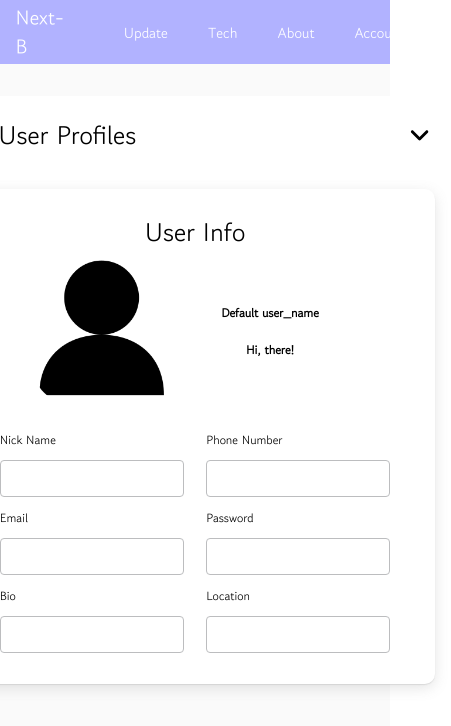
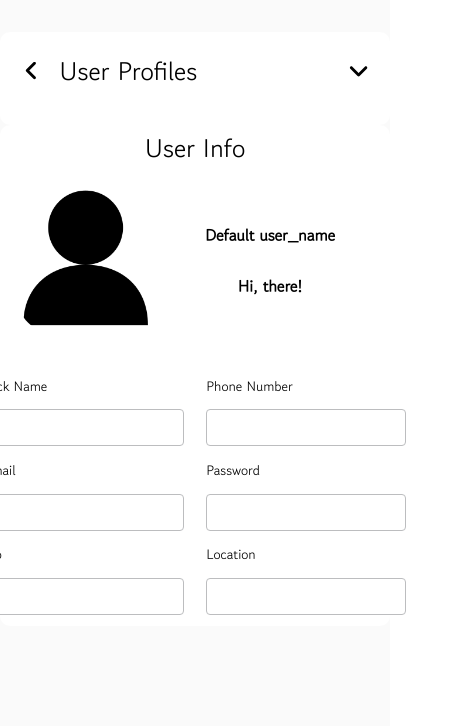
Before and after one commit to kimseonghyoek/NEXT-BLOG, a Next.js app in the folder Next-front/my-blog/: page /profile/setting in a window 390 px wide. Shown: the top 726 px of the page, 451 px wide, since content can reach past the window. Built offline with nearby package versions, Linux system fonts and the light colour scheme.

Commit message:
Today Todo Finished :)

```diff
--- a/Next-front/my-blog/pages/profile/setting.js
+++ b/Next-front/my-blog/pages/profile/setting.js
@@ -8,10 +8,8 @@ import UserInfo from "../../containers/setting/UserInfo";
 const Setting = () => {
   return (
     <div className={styles.set}>
-      <Header />
       <div className={styles.row_set}>
         <SelectSet />
-
         <div className={styles.mainContent}>
           <UserInfo/>
         </div>
--- a/Next-front/my-blog/styles/Setting.module.scss
+++ b/Next-front/my-blog/styles/Setting.module.scss
@@ -29,19 +29,14 @@
   flex-direction: row;
 }
 
-@media all and (max-width: 540px) {
-  .row_set {
-    display: flex;
-    flex-direction: column;
-  }
-}
-
 .mainContent {
+  display: flex;
+  justify-content: center;
   margin: 0rem 2rem 0rem 2rem;
   width: 60rem;
   background-color: white;
-  box-shadow: 0 1px 1px 0 rgba(133, 133, 133, 0.2),
-    0 4px 14px 0 rgba(116, 116, 116, 0.19);
+  // box-shadow: 0 1px 1px 0 rgba(133, 133, 133, 0.2),
+  //   0 4px 14px 0 rgba(116, 116, 116, 0.19);
   padding: 2.5rem;
   border-radius: 10px;
 
@@ -76,3 +71,20 @@
     }
   }
 }
+
+@media all and (max-width: 840px) {
+  .row_set {
+    display: flex;
+    flex-direction: column;
+    justify-content: center;
+    align-items: center;
+    width: 100%;
+  }
+
+  .mainContent {
+    display: flex;
+    margin: 0;
+    padding: 0;
+    width: 100%;
+  }
+}
--- a/Next-front/my-blog/styles/containers/UserInfo.module.scss
+++ b/Next-front/my-blog/styles/containers/UserInfo.module.scss
@@ -2,6 +2,8 @@
   display: flex;
   flex-direction: column;
   align-items: center;
+  justify-content: center;
+  width: fit-content;
 
   h1 {
     padding: 0.5rem;
@@ -29,10 +31,14 @@
   }
 
   .profile_form {
+    display: flex;
+    justify-content: center;
+    align-items: center;
 
     form {
       display: flex;
       flex-direction: row;
+      justify-content: center;
     }
 
     .half_wrap {
@@ -58,3 +64,27 @@
     }
   }
 }
+
+@media all and (max-width: 840px) {
+  .user_info {
+    width: 100%;
+
+    .my_info {
+      h2 {
+        font-size: 2rem;
+      }
+    }
+
+    .profile_form {
+      .inputs {
+        p {
+          font-size: 1.7rem;
+        }
+
+        input {
+          width: 25rem;
+        }
+      }
+    }
+  }
+}
```
Also changed, not shown: 1 other file (tests, documents, lock files or other folders).
